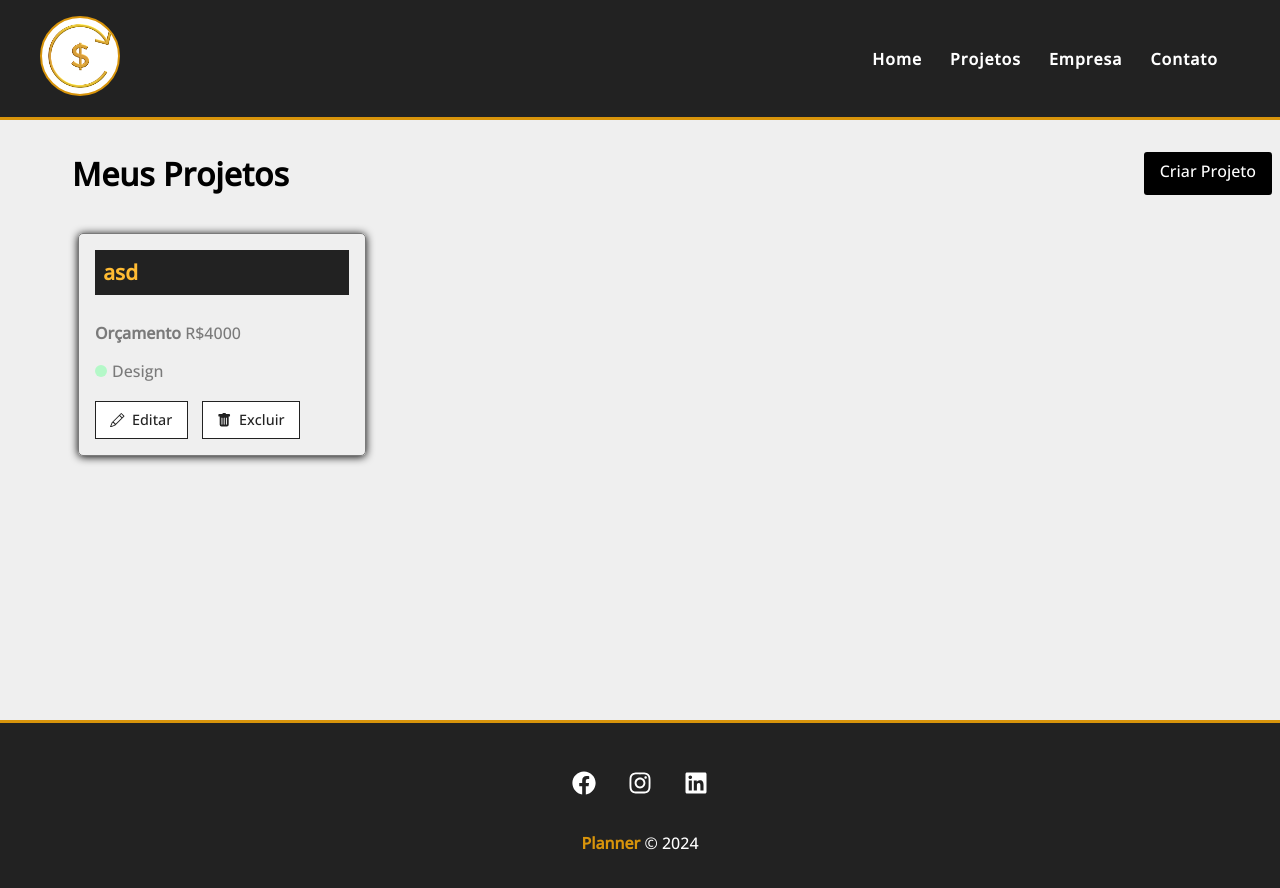
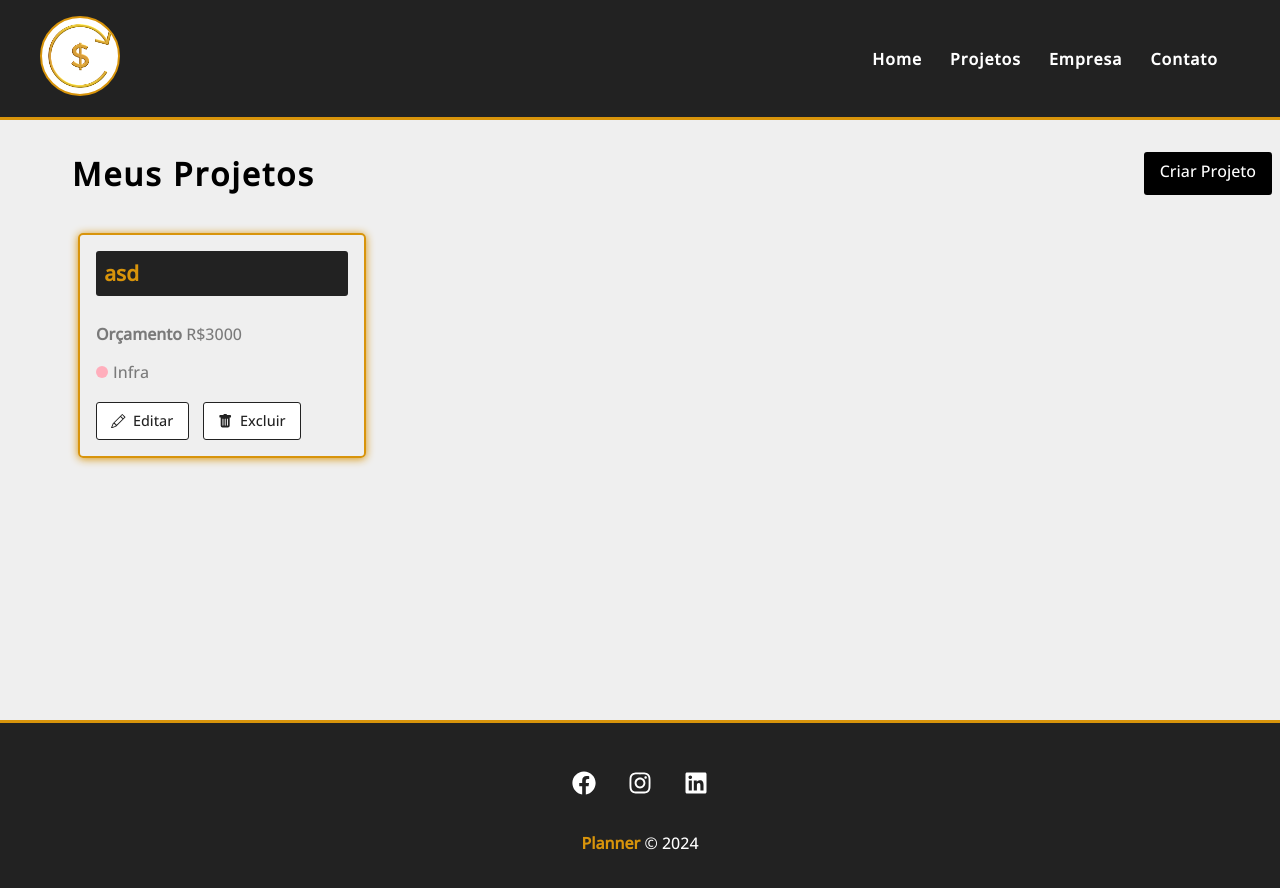
Before and after one commit to Victor87dev/projeto-planner, a React (Vite) app in the folder projeto-costs/: page /projects in a window 1280 px wide. Shown: the top 888 px of the page. Built offline with nearby package versions, Linux system fonts and the light colour scheme; data requests are answered from the project's data file.

Commit message:
perf: mudanças de estilo no css do projeto

```diff
--- a/projeto-costs/db.json
+++ b/projeto-costs/db.json
@@ -1,15 +1,28 @@
 {
   "projects": [
     {
-      "id": "f36f",
+      "id": "9716",
       "name": "asd",
-      "budget": "4000",
+      "budget": "3000",
       "category": {
-        "id": "3",
-        "name": "Design"
+        "id": "1",
+        "name": "Infra"
       },
-      "cost": 0,
-      "services": []
+      "cost": 6000,
+      "services": [
+        {
+          "name": "asdasdasd",
+          "cost": "3000",
+          "description": "asd",
+          "id": "226a38f3-c124-442c-8306-936204d90745"
+        },
+        {
+          "name": "asdad",
+          "cost": "3000",
+          "description": "asd",
+          "id": "4548aa32-d1ed-4a80-8aa5-677859368f12"
+        }
+      ]
     }
   ],
   "categories": [
--- a/projeto-costs/src/components/pages/Home.module.css
+++ b/projeto-costs/src/components/pages/Home.module.css
@@ -10,7 +10,7 @@
 .home_container h1{
     font-size: 2.5em;
     margin-bottom: .5em;
-    color: #fff;
+    color: #000000;
 }
 
 .home_container h1 span{
@@ -22,7 +22,7 @@
 
 .home_container p{
     margin-bottom: 1.5em;
-    color: #a8a8a8;
+    color: #585858;
 }
 
 .home_container img{
--- a/projeto-costs/src/components/pages/Projects.module.css
+++ b/projeto-costs/src/components/pages/Projects.module.css
@@ -7,3 +7,8 @@
     justify-content: space-between;
     margin-bottom: 2em;
 }
+
+.title{
+    color: #000000;
+    letter-spacing: 2px;
+}
--- a/projeto-costs/src/components/project/ProjectCard.module.css
+++ b/projeto-costs/src/components/project/ProjectCard.module.css
@@ -1,18 +1,19 @@
 .project_card {
     padding: 1em;
-    border: 1px solid #7a7a7a;
+    border: 2px solid #d8940b;
     border-radius: 5px;
     width: 24%;
     margin: 0.5%;
-    box-shadow: rgb(0, 0, 0) 0px 1px 8px;
+    box-shadow: #d8940b 0px 1px 8px;
 }
 
 .project_card h4{
     background-color: #222;
-    color: #ffbb33;
+    color: #d8940b;
     padding: .4em;
     margin-bottom: 1.3em;
     font-size: 1.3em;
+    border-radius: 3px;
 }
 
 .project_card p {
@@ -75,6 +76,7 @@
     align-items: center;
     justify-content: center;
     transition: 0.5s;
+    border-radius: 3px;
 }
 
 .project_card_actions svg{
```
